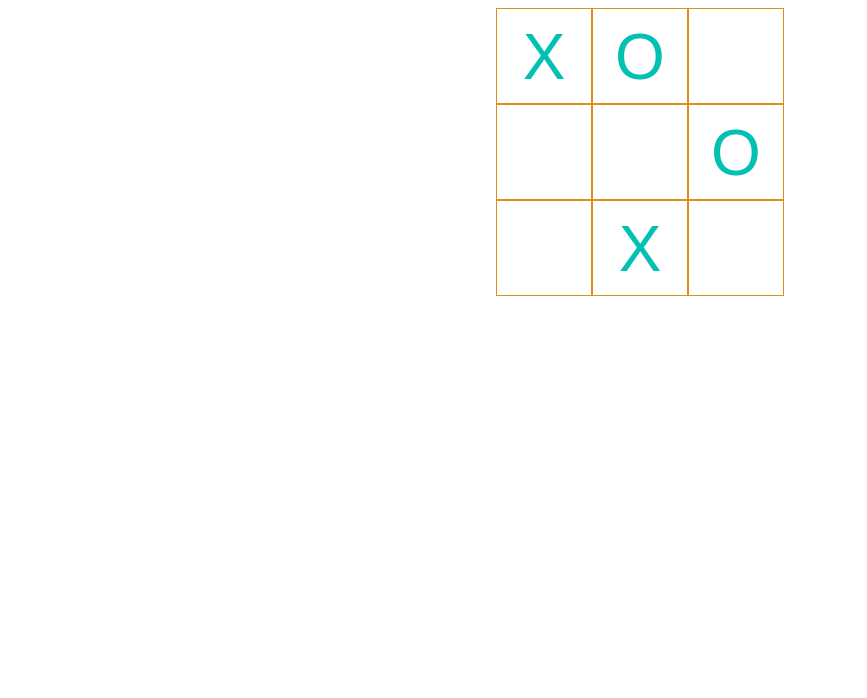
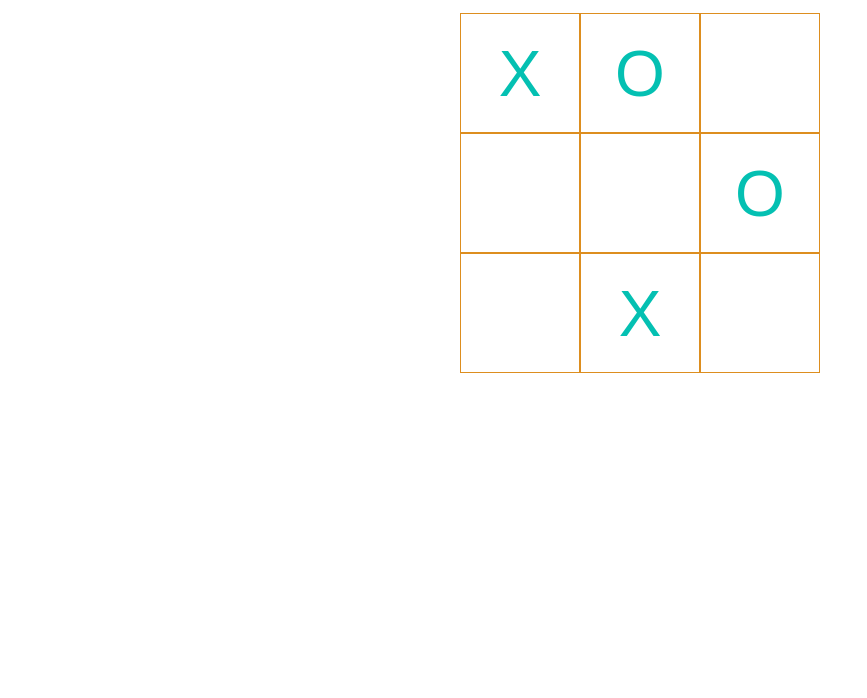
Before and after one commit to EduFLtec/tictactoe, a plain HTML site: page index.html in a window 1280 px wide. Shown: the part 118-816 px from the top of the page, without its empty margins (0-867 px from the left). Drawn offline with Linux system fonts and the light colour scheme.

Commit message:
Make gameBoard module

```diff
--- a/app.js
+++ b/app.js
@@ -1,12 +1,37 @@
-// modules
+ // modules
+const gameBoard = (() => {
+        const boardCells = document.querySelectorAll(".cell");
+        const boardArray = Array.from(boardCells);
 
-    // const gameBoard
+        const getBoard = () => boardArray;
 
-    // const displayController
+        const clearBoard = function(){
+          boardArray.forEach(function(item){
+            item.textContent = "";
+          })
+
+        }
+
+        return {
+          getBoard,
+          clearBoard
+
+        }
+
+  })();
+
+// const displayController
+  //add event listeners for clicks
+
+
+
+
+
 
 // factories
     // const player1
 
+
     // const player2
 
     // const cpu
--- a/index.html
+++ b/index.html
@@ -12,21 +12,26 @@
         <h1>Tic Tac Toe</h1>
         <!-- JS: Change to next round or game restart after finishing game or round -->
         <fieldset class="game-settings">
+          <div class="select-players">
             <legend>Select Players</legend>
             <button class="player-select" id="pvp">PvP</button>
             <button class="player-select" id="pvc">PvC</button>
+          </div>
+           <!-- Add in score counter div & restart div  -->
         </fieldset>
     </header>
     <div class="game-container">
-        <div class="cell" data-index="1">X</div>
-        <div class="cell" data-index="2">O</div>
-        <div class="cell" data-index="3"></div>
-        <div class="cell" data-index="4"></div>
-        <div class="cell" data-index="5"></div>
-        <div class="cell" data-index="6">O</div>
-        <div class="cell" data-index="7"></div>
-        <div class="cell" data-index="8">X</div>
-        <div class="cell" data-index="9"></div>
+        <div class="game-board">
+            <div class="cell" data-cell>X</div>
+            <div class="cell" data-cell>O</div>
+            <div class="cell" data-cell></div>
+            <div class="cell" data-cell></div>
+            <div class="cell" data-cell></div>
+            <div class="cell" data-cell>O</div>
+            <div class="cell" data-cell></div>
+            <div class="cell" data-cell>X</div>
+            <div class="cell" data-cell></div>
+        </div>
     </div>
     <script src="app.js"></script>
 </body>
--- a/style.css
+++ b/style.css
@@ -17,10 +17,15 @@ header{
 }
 
 .game-settings {
+    margin: .2rem;
     width: 10rem;
 }
 
-.game-container {
+/* .game-container {
+    display: flex;
+} */
+
+.game-board{
     display: grid;
     grid-template-columns: repeat(3, auto);
     width: fit-content;
@@ -30,11 +35,11 @@ header{
 
 .cell {
     font-family: sans-serif;
-    width: 6rem;
-    height: 6rem;
+    width: 7.5rem;
+    height: 7.5rem;
     border: .1rem solid #dd8e1f;
     cursor: pointer;
-    line-height: 6rem;
+    line-height: 7.5rem;
     font-size: 4rem;
     text-align: center;
 }
```
